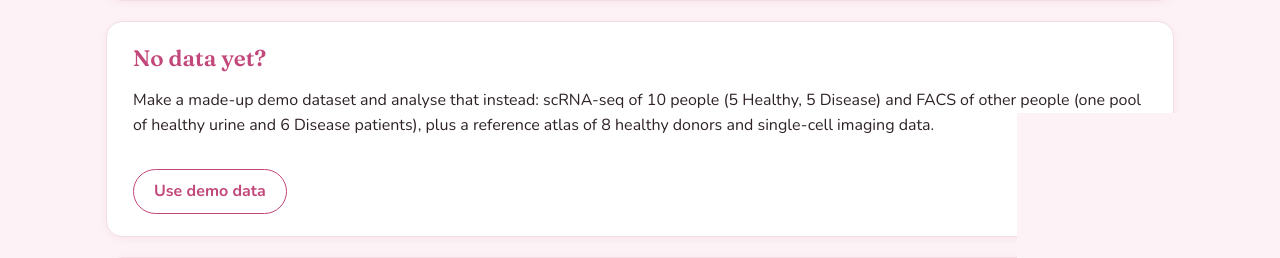
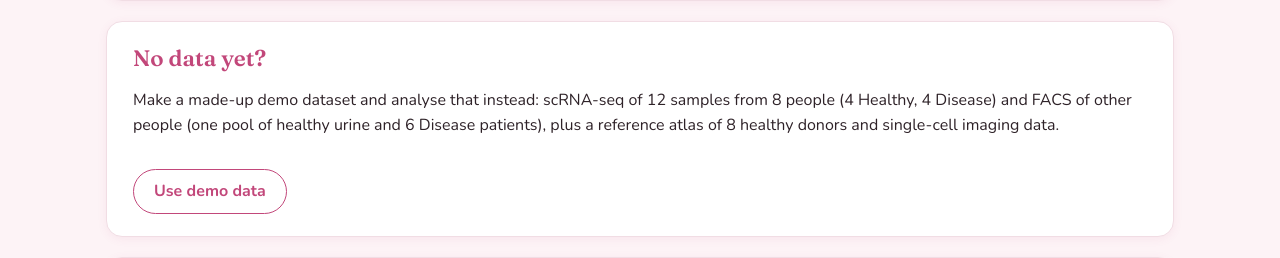
Before and after one commit to amaliawb/Assignments, a Flask app: page / in a window 1280 px wide; the page is wider, and only the part inside the window is pictured. Shown: the part 904-1162 px from the top of that part. Run offline with Flask 3, Linux system fonts and the light colour scheme.

Commit message:
day04: update the demo description on the home page
Co-Authored-By: Claude Opus 5.5 <noreply@anthropic.com>

```diff
--- a/day04/templates/index.html
+++ b/day04/templates/index.html
@@ -26,7 +26,7 @@
 
 <section class="card">
   <h2>No data yet?</h2>
-  <p>Make a made-up demo dataset and analyse that instead: scRNA-seq of 10 people (5 Healthy, 5 Disease) and FACS of other people
+  <p>Make a made-up demo dataset and analyse that instead: scRNA-seq of 12 samples from 8 people (4 Healthy, 4 Disease) and FACS of other people
      (one pool of healthy urine and 6 Disease patients), plus a reference atlas of 8 healthy donors and single-cell imaging data.</p>
   <form action="{{ url_for('upload') }}" method="post">
     <button type="submit" name="demo" value="1" class="secondary">Use demo data</button>
```
